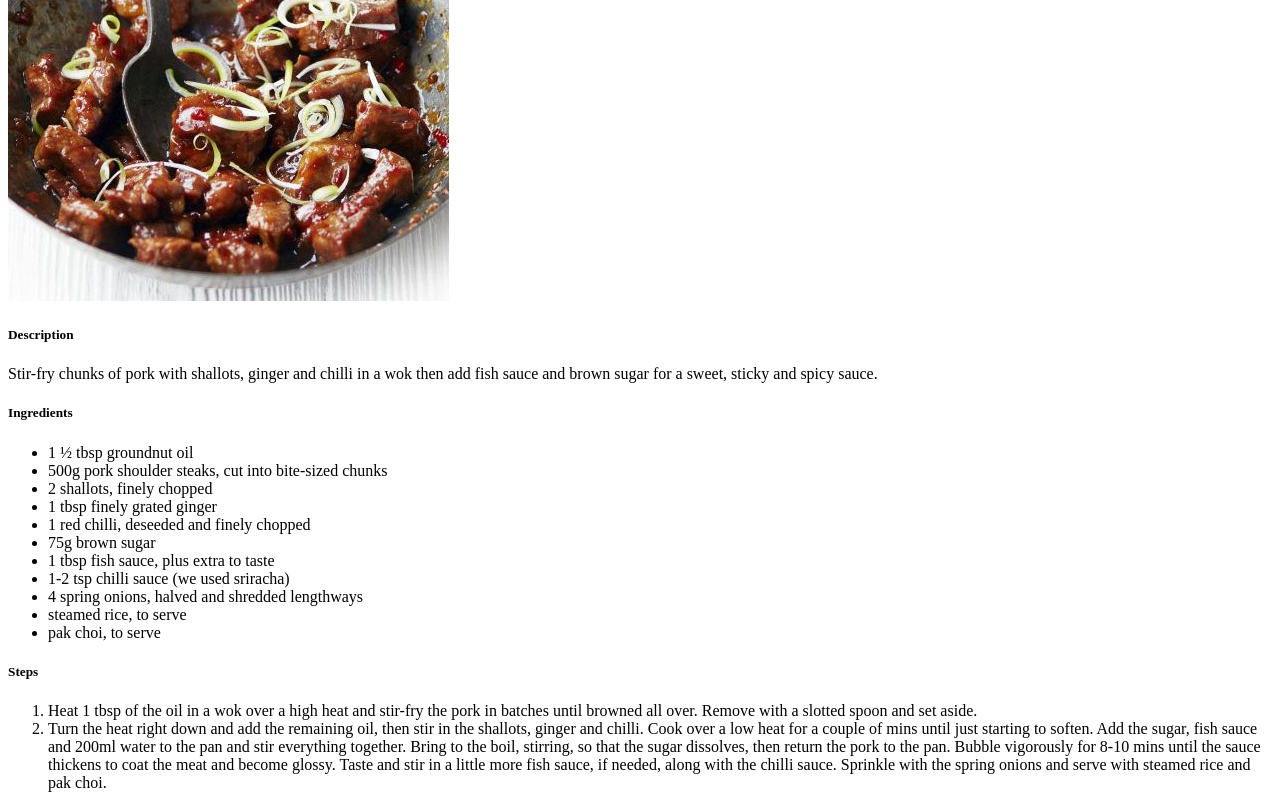
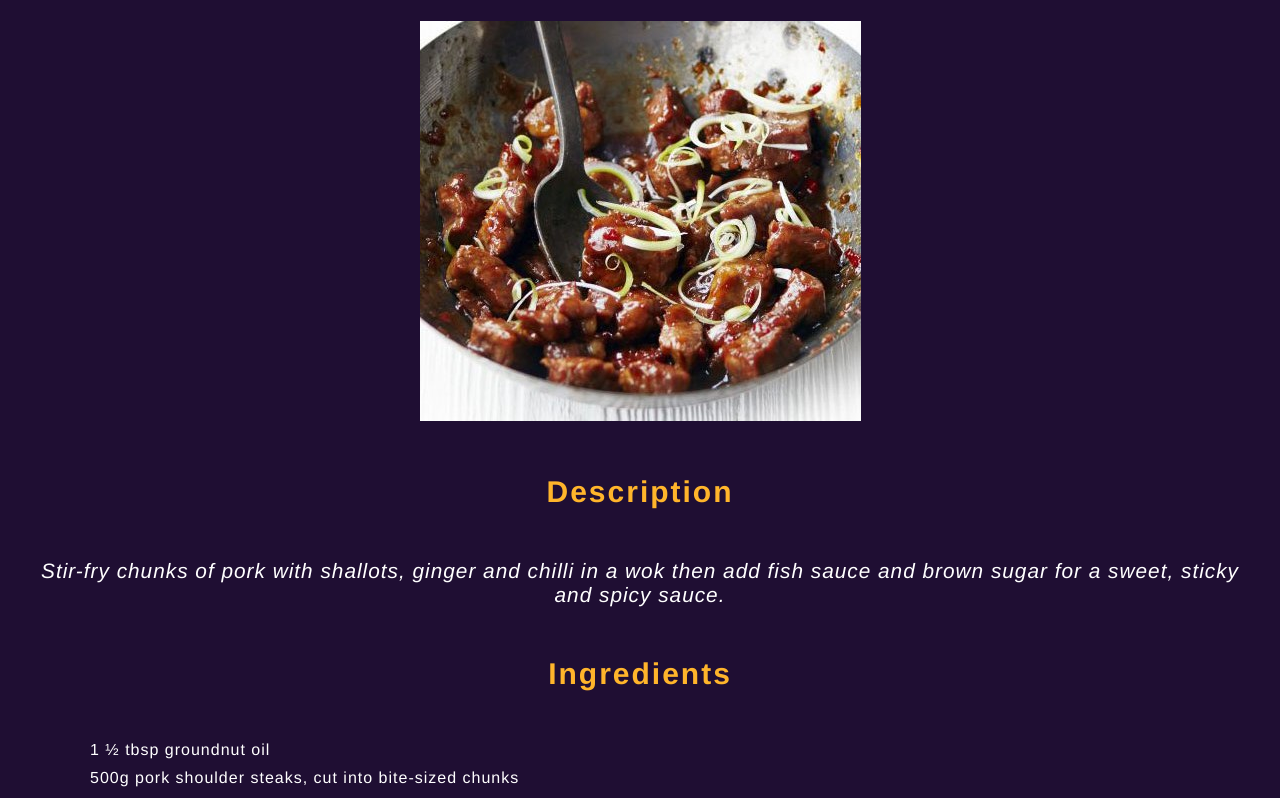
Before and after one commit to PurpleHold/odin-recipes, a plain HTML site: page recipes/caramel-pork.html in a window 1280 px wide. Shown: the part 179-977 px from the top of the page. Drawn offline with Linux system fonts and the light colour scheme.

Commit message:
Add some style

```diff
--- a/recipes/caramel-pork.html
+++ b/recipes/caramel-pork.html
@@ -3,12 +3,13 @@
 <head>
     <meta charset="UTF-8">
     <title>Vietnamese-style Caramel Pork</title>
+    <link rel="stylesheet" href="../style/style.css">
 </head>
 <body>
     <h1>Vietnamese-style Caramel Pork</h1>
     <img src="../images/caramel-pork.jpg" alt="ready-to-eat caramel pork dish">
     <h5>Description</h5>
-    <p>Stir-fry chunks of pork with shallots, ginger and chilli in a wok then add fish sauce and brown sugar for a sweet, sticky and spicy sauce.</p>
+    <p class="desc">Stir-fry chunks of pork with shallots, ginger and chilli in a wok then add fish sauce and brown sugar for a sweet, sticky and spicy sauce.</p>
     <h5>Ingredients</h5>
     <ul>
         <li>1 ½ tbsp groundnut oil</li>
--- /dev/null
+++ b/style/style.css
@@ -0,0 +1,57 @@
+body {
+    background-color:rgb(31, 14, 51);
+    text-align: center;
+    padding-bottom: 100px;
+    font-size: 16px;
+    font-family:'Franklin Gothic Medium', 'Arial Narrow', Arial, sans-serif;
+    color: white;
+    max-width: 1200px;
+    margin: auto;
+}
+
+.dishlist {
+    font-size: 20px;
+    text-align: center;
+}
+
+.desc {
+    font-style: italic;
+    font-size: 1.3rem;
+    letter-spacing: 1px;
+}
+
+h1 {
+    font-family: 'Courier New', Courier, monospace;
+    font-size: 55px;
+    margin-top: 100px;
+}
+h5 {
+    font-size: 30px;
+    color: rgb(255, 181, 43);
+    letter-spacing: 2px;
+
+}
+
+ul, ol {
+    text-align: left;
+    letter-spacing: 1px;
+}
+
+li {
+    margin: 10px;
+}
+
+a {
+    color: rgb(126, 229, 255);
+    letter-spacing: 1px;
+    text-decoration: none;
+}
+a:hover {
+    color: #fff;
+    letter-spacing: 2px;
+    transition: all 0.1s ease-in-out;
+}
+
+ul li {
+    list-style: none;
+}
```
Also changed, not shown: index.html (+2 -1 lines), recipes/pasta_primavera.html (+2 -1 lines), recipes/polvo-a-lagareiro.html (+2 -1 lines).
